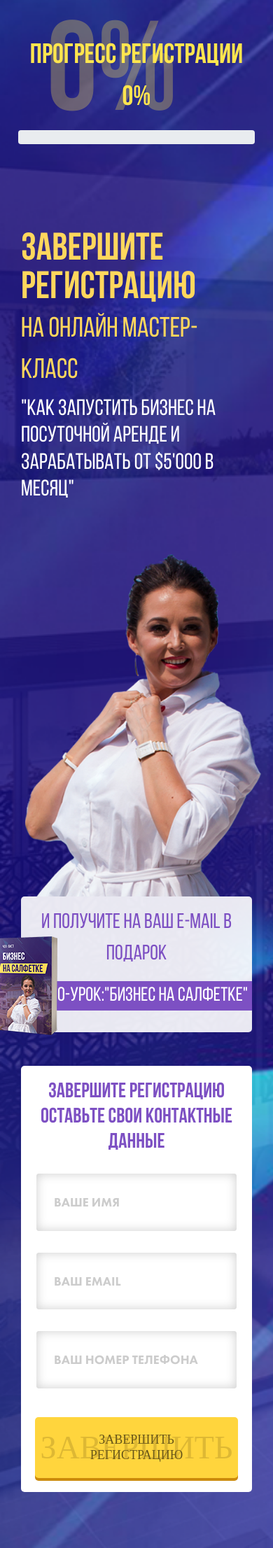
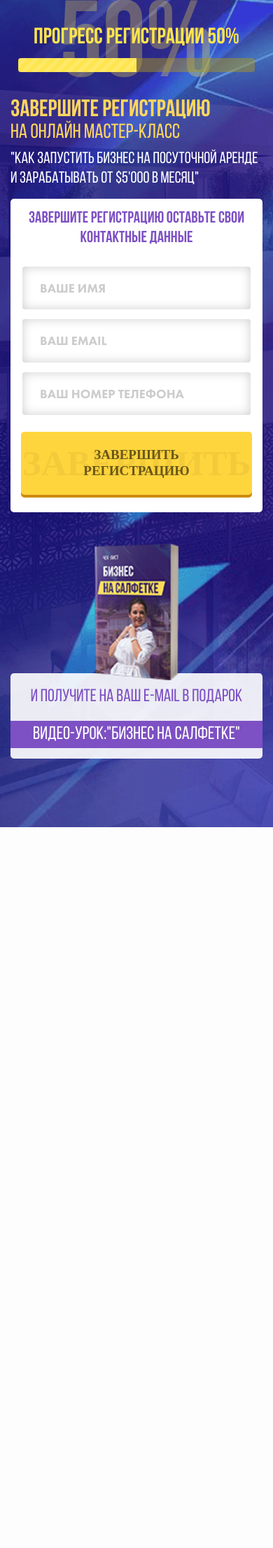
Before and after one commit to AndrewBeznosko/asia, a PHP site: page / in a window 390 px wide. Shown: the whole page at 70% size. After the commit the page ends 1182 px from the top, so only its background shows below. Run offline with PHP 8.4, Linux system fonts and the light colour scheme; some libraries are stand-ins or nearby versions.

Commit message:
style fix

```diff
--- a/css/first.css
+++ b/css/first.css
@@ -44,10 +44,12 @@
 
 .header__progress-box__percent .progress-bar {
     background-color: #ffe54e;
+    width: 50%;
 }
 
 .header__progress-box__percent .progress {
     height: 20px;
+    background-color: rgba(170, 150, 37, 0.5);
 }
 
 .progress-bar-striped {
@@ -116,7 +118,8 @@
     background-color: #ffffff;
 }
 
-#main_form input::placeholder, #main_form input {
+#main_form input::placeholder,
+#main_form input {
     font-size: 18px;
     color: rgba(0, 0, 0, 0.2);
 
@@ -154,13 +157,159 @@
     opacity: .3;
 }
 
+
+
+
 @media (max-width: 767px) {
     .header__content__title img {
         max-width: 350px;
     }
+
     .header__content__bonus-box img {
         position: absolute;
         left: -35px;
         top: 57px;
     }
+
+
+    .header__content__title {
+        padding-top: 0;
+    }
+
+    .header__content {
+        padding-top: 30px;
+    }
+
+    .header__content__title h2 {
+        line-height: 38px;
+        font-size: 35px;
+        margin-bottom: 10px;
+    }
+
+    .header__content__title h2 span {
+        font-size: 30px;
+    }
+
+    .header__content__form-box {
+        flex-direction: column-reverse !important;
+        padding: 0;
+    }
+
+    .header__progress-box__percent .bg-percent {
+        position: absolute;
+        font-size: 165px;
+        left: 50%;
+        transform: translateX(-50%);
+    }
+
+    .header__progress-box__percent .main-percent {
+        font-size: 33px;
+    }
+
+    .header__content__title img {
+        display: none;
+    }
+
+    .header__content__title h1 {
+        font-size: 25px;
+    }
+
+    #main_form h3 {
+        font-size: 23px;
+    }
+
+    #main_form input {
+        padding: 16px 25px;
+    }
+
+    #main_form .my-btn span {
+        font-size: 43px;
+        opacity: 0.1;
+    }
+
+    #main_form .my-btn {
+        font-size: 17px;
+    }
+
+    .header__content__bonus-box img {
+        position: absolute;
+        left: 50%;
+        transform: translateX(-50%) !important;
+        bottom: 92%;
+        top: initial !important;
+        width: 120px;
+        height: auto;
+    }
+
+    .bonus__main-title {
+        font-size: 25px;
+    }
+
+    .bonus__subtitle {
+        font-size: 26px;
+    }
+
+    .header__content__bonus-box {
+        position: relative;
+        padding: 15px 0;
+        width: 100%;
+        margin-top: 200px;
+    }
+
+    header {
+        padding-top: 30px !important;
+    }
+
+    .header__progress-box__percent .bg-percent {
+        font-size: 155px;
+    }
+
+    .header__progress-box__percent .main-percent {
+        font-size: 32px;
+        margin-bottom: 5px;
+    }
+
+    .header__content {
+        padding-top: 40px !important
+    }
+
+    .header__content__title {
+        padding: 0;
+    }
+
+    .header__content__title h2 {
+        line-height: .9;
+        font-size: 34px;
+        margin-bottom: 10px;
+    }
+
+    .header__content__title h2 span {
+        font-size: 29px;
+    }
+
+    .header__content__title h1 {
+        font-size: 23px;
+        margin-bottom: 15px;
+    }
+
+    #main_form {
+        padding: 15px 15px 25px !important;
+    }
+
+    #main_form h3 {
+        font-size: 23px;
+    }
+
+    #main_form input {
+        margin-bottom: 10px;
+    }
+
+    #main_form .my-btn {
+        font-size: 19px !important;
+    }
+
+    #main_form .my-btn span {
+        font-size: 51px !important;
+        opacity: 0.1;
+    }
 }
--- a/css/main.css
+++ b/css/main.css
@@ -56,7 +56,7 @@
 
 header {
     min-height: 100vh;
-    background-image: url("../img/bg.jpg");
+    background-image: url("../img/bg.png");
     background-size: cover;
     background-repeat: no-repeat;
     padding: 80px 0 0;
--- a/css/second.css
+++ b/css/second.css
@@ -97,7 +97,13 @@ header {
     .header__content__images img.sub-image {
         max-width: 260px;
     }
+
+    .header__progress-box__percent .bg-percent.bg-percent__second {
+        left: 50%;
+        transform: translateX(-50%);
+    }
 }
+
 @media (max-width: 320px) {
     .header__content__images img {
         max-width: 190px;
--- a/index.php
+++ b/index.php
@@ -16,23 +16,72 @@
     <link rel="stylesheet" href="css/first.css">
 </head>
 
+<style>
+    /* ======================================================== */
+header {
+    padding-top: 40px;
+}
+
+.header__content {
+    padding-top: 70px;
+}
+
+.header__content img {
+    margin-top: -60px;
+}
+
+#main_form {
+    max-width: 100%;
+    padding: 25px 25px 35px;
+}
+
+#main_form input {
+    padding: 20px 25px;
+}
+
+.bonus__subtitle {
+    margin: 0;
+}
+
+.header__content__bonus-box img {
+    top: 50%;
+    transform: translateY(-50%);
+    margin: 0;
+}
+
+#main_form .my-btn span {
+    font-size: 65px;
+    opacity: 0.1;
+}
+
+#main_form .my-btn {
+    justify-content: center;
+    font-size: 22px;
+    color: rgba(0, 0, 0, 0.6);
+    font-weight: 700;
+    font-family: "Futura PT";
+}
+
+/* ======================================================== */
+</style>
+
 <body class="relative" data-spy="scroll" data-target=".navbar-landing">
 <header>
     <div class="container">
         <div class="header__progress-box">
             <div class="header__progress-box__percent">
-                <p class="bg-percent">0%</p>
-                <p class="main-percent">прогресс регистрации <span>0%</span></p>
+                <p class="bg-percent">50%</p>
+                <p class="main-percent">прогресс регистрации <span>50%</span></p>
 
                 <div class="progress">
                     <div class="progress-bar progress-bar-striped progress-bar-animated"
                          role="progressbar"
-                         aria-valuenow="0" aria-valuemin="0" aria-valuemax="100"></div>
+                         aria-valuenow="50%" aria-valuemin="50%" aria-valuemax="100"></div>
                 </div>
             </div>
         </div>
         <div class="header__content row d-flex align-items-start justify-content-between m-0">
-            <div class="col-12 col-lg-6 header__content__title mt-4">
+            <div class="col-12 col-lg-6 header__content__title">
                 <h2>ЗАВЕРШИТЕ РЕГИСТРАЦИЮ <br><span>НА ОНЛАЙН МАСТЕР-КЛАСС</span></h2>
                 <h1>"Как запустить бизнес на посуточной аренде и зарабатывать от $5'000 в месяц"</h1>
                 <img alt="" src="./img/person.png">
@@ -79,13 +128,7 @@
 
         $('#main_form').submit(function (event) {
             event.preventDefault();
-            let current_progress = 0;
-            let interval = setInterval(function () {
-                current_progress += 1;
-                $(".bg-percent, .main-percent span").html(current_progress + "%");
-                $(".progress-bar").width(current_progress + "%")
-                if (current_progress >= 100) {
-                    $.ajax({
+            $.ajax({
                         url: "./thankspage.php",
                         type: "POST",
                         data: {
@@ -100,9 +143,6 @@
                             window.location.href = "./thankspage.php";
                         }
                     });
-                    clearInterval(interval);
-                }
-            }, 44);
 
         });
         $('#customRadio1').change(function () {
```
Also changed, not shown: img/bg.png (added), 1 other file.
